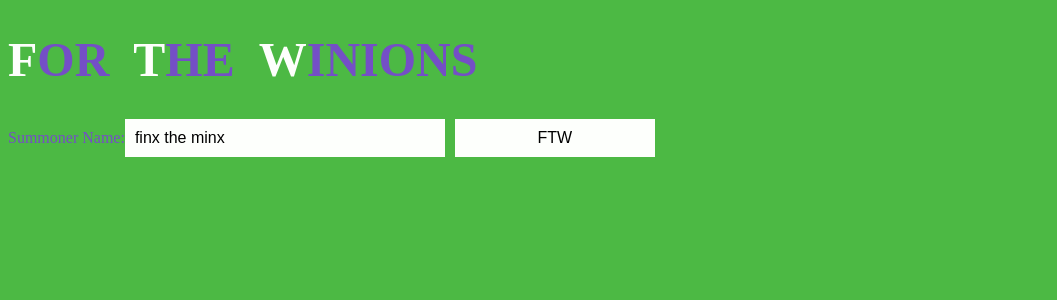
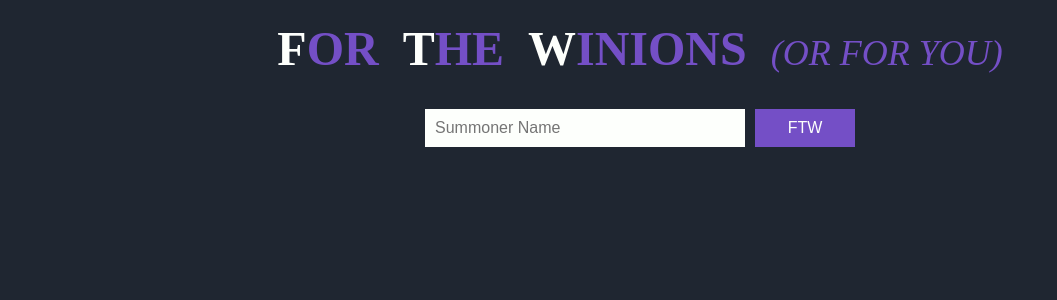
Before and after one commit to TravisBumgarner/winions, a React app: page / in a window 1280 px wide. Shown: the top 300 px of the page, without its empty margins (0-1057 px from the left). Built offline with nearby package versions, Linux system fonts and the light colour scheme; the HTML template or start-up script is replaced by a standard one.

Commit message:
Woo Colors

```diff
--- a/src/ui/App/App.tsx
+++ b/src/ui/App/App.tsx
@@ -2,10 +2,11 @@ import React from 'react'
 import styled from 'styled-components'
 
 import Context from './Context'
-import { SearchBar, Charts, Header } from './components'
+import { SearchBar, Charts, Header, Footer } from './components'
 import { GlobalStyle } from './Theme'
 
 const AppWrapper = styled.div``
+
 
 const App = () => {
     return (
@@ -15,6 +16,7 @@ const App = () => {
                 <Header />
                 <SearchBar />
                 <Charts />
+                <Footer />
             </Context>
         </AppWrapper>
 
--- a/src/ui/App/Context.tsx
+++ b/src/ui/App/Context.tsx
@@ -18,7 +18,7 @@ const EMPTY_STATE: State = {
     hasErrored: false,
     hasSearched: false,
     isSearching: false,
-    searchTerm: 'finx the minx',
+    searchTerm: '',
     summoner: '',
     summonerDetails: null,
     matches: null,
--- a/src/ui/App/Theme.tsx
+++ b/src/ui/App/Theme.tsx
@@ -2,8 +2,8 @@ import { createGlobalStyle } from 'styled-components'
 
 const COLOR = {
     PRIMARY: '#744FC6',
-    SECONDARY: '#4CB944',
-    TERTIARY: '#FDFFFC'
+    SECONDARY: '#1f2631',
+    ACCENT: '#FDFFFC'
 }
 
 const GlobalStyle = createGlobalStyle`
--- /dev/null
+++ b/src/ui/App/components/Footer/Footer.tsx
@@ -0,0 +1,21 @@
+import * as React from 'react'
+import styled from 'styled-components'
+
+import { COLOR } from '../../Theme'
+
+const FooterWrapper = styled.div`
+    display: flex;
+    align-items: center;
+    justify-content: center;
+    height: 10vh;
+`
+
+const Footer = () => {
+    return (
+        <FooterWrapper>
+            {/* <a href="#">Submit Feedback</a> */}
+        </FooterWrapper>
+    )
+}
+
+export default Footer
--- /dev/null
+++ b/src/ui/App/components/Footer/index.ts
@@ -0,0 +1,3 @@
+import Footer from './Footer'
+
+export default Footer
--- a/src/ui/App/components/Header/Header.tsx
+++ b/src/ui/App/components/Header/Header.tsx
@@ -3,25 +3,43 @@ import styled from 'styled-components'
 
 import { COLOR } from '../../Theme'
 
+const HeaderWrapper = styled.div`
+    display: flex;
+    align-items: center;
+    justify-content: center;
+    height: 10vh;
+`
+
 const Title = styled.h1`
     font-size: 3em;
-    text-transform: uppercase;
+    font-weight: 900;
 `
 
 const HighlightedText = styled.span`
-    color: ${COLOR.TERTIARY}
+    color: ${COLOR.ACCENT}
+`
+
+const HighlightedTitle = "For The Winions"
+    .split(' ')
+    .map(word => <><HighlightedText>{word[0]}</HighlightedText>{word.slice(1)}</>)
+
+const ItalicTitle = styled.span`
+    text-decoration: italics;
+    font-style: italic;
+    font-weight: 100;
+    font-size: 0.75em;
 `
 
 const Header = () => {
-    const HighlightedTitle = "For The Winions"
-        .split(' ')
-        .map(word => <><HighlightedText>{word[0]}</HighlightedText>{word.slice(1)}&nbsp;&nbsp;</>)
-
-
     return (
-        <Title>
-            {HighlightedTitle}
-        </Title >
+        <HeaderWrapper>
+            <Title>
+                <HighlightedText>F</HighlightedText>OR&nbsp;&nbsp;
+                <HighlightedText>T</HighlightedText>HE&nbsp;&nbsp;
+                <HighlightedText>W</HighlightedText>INIONS&nbsp;&nbsp;
+                <ItalicTitle>(OR FOR YOU)</ItalicTitle>
+            </Title >
+        </HeaderWrapper>
     )
 }
 
--- a/src/ui/App/components/SearchBar.tsx
+++ b/src/ui/App/components/SearchBar.tsx
@@ -12,8 +12,15 @@ const handleSubmit = (summoner: string, dispatch: React.Dispatch<Action>) => {
         .catch(_error => dispatch({ type: 'ERRORED' }))
 }
 
+const SearchBarWrapper = styled.div`
+    display: flex;
+    align-items: center;
+    justify-content: center;
+    height: 10vh;
+`
+
 const SearchInput = styled.input`
-    background-color: ${COLOR.TERTIARY};
+    background-color: ${COLOR.ACCENT};
     border: 0;
     padding: 10px;
     font-size: 1em;
@@ -21,23 +28,23 @@ const SearchInput = styled.input`
 `
 
 const SearchButton = styled.button`
-    background-color: ${COLOR.TERTIARY};
+    color: ${COLOR.ACCENT};
+    background-color: ${COLOR.PRIMARY}
     border: 0;
     padding: 10px;
     font-size: 1em;
-    width: 200px;
+    width: 100px;
     margin-left: 10px;
 `
 
 const SearchBar = () => {
     const { state, dispatch } = React.useContext(context)
-    console.log(state)
     return (
-        <div>
-            <label>Summoner Name:</label>
+        <SearchBarWrapper>
             <SearchInput
                 type="text"
                 name="search"
+                placeholder="Summoner Name"
                 value={state.searchTerm}
                 onChange={
                     (event: React.ChangeEvent<HTMLInputElement>) => {
@@ -46,7 +53,7 @@ const SearchBar = () => {
                 }
             />
             <SearchButton onClick={() => handleSubmit(state.searchTerm, dispatch)}>FTW</SearchButton>
-        </div >
+        </SearchBarWrapper >
     )
 }
 
--- a/src/ui/App/components/index.ts
+++ b/src/ui/App/components/index.ts
@@ -2,10 +2,12 @@ import Context from '../Context'
 import SearchBar from './SearchBar'
 import Charts from './Charts'
 import Header from './Header'
+import Footer from './Footer'
 
 export {
     Context,
     SearchBar,
     Charts,
-    Header
+    Header,
+    Footer
 }
```
